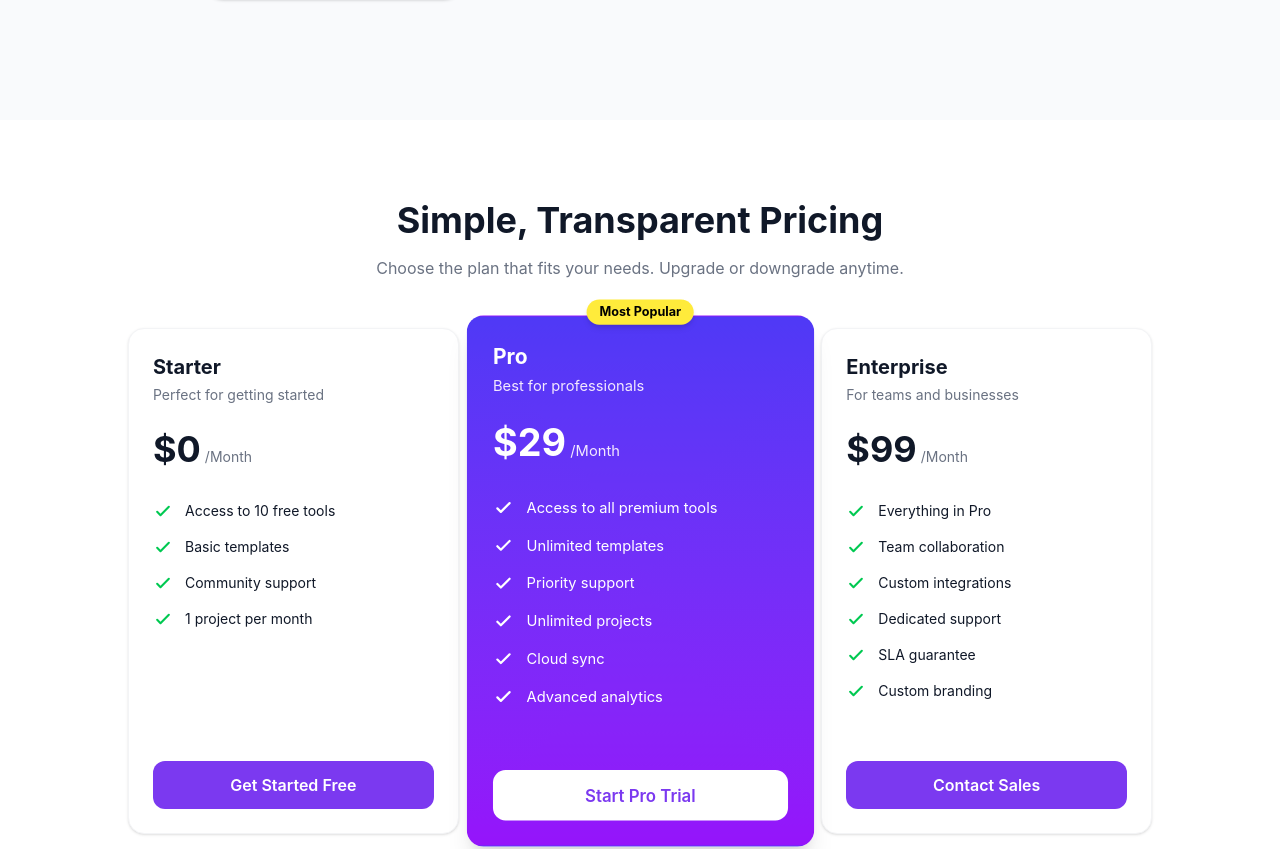
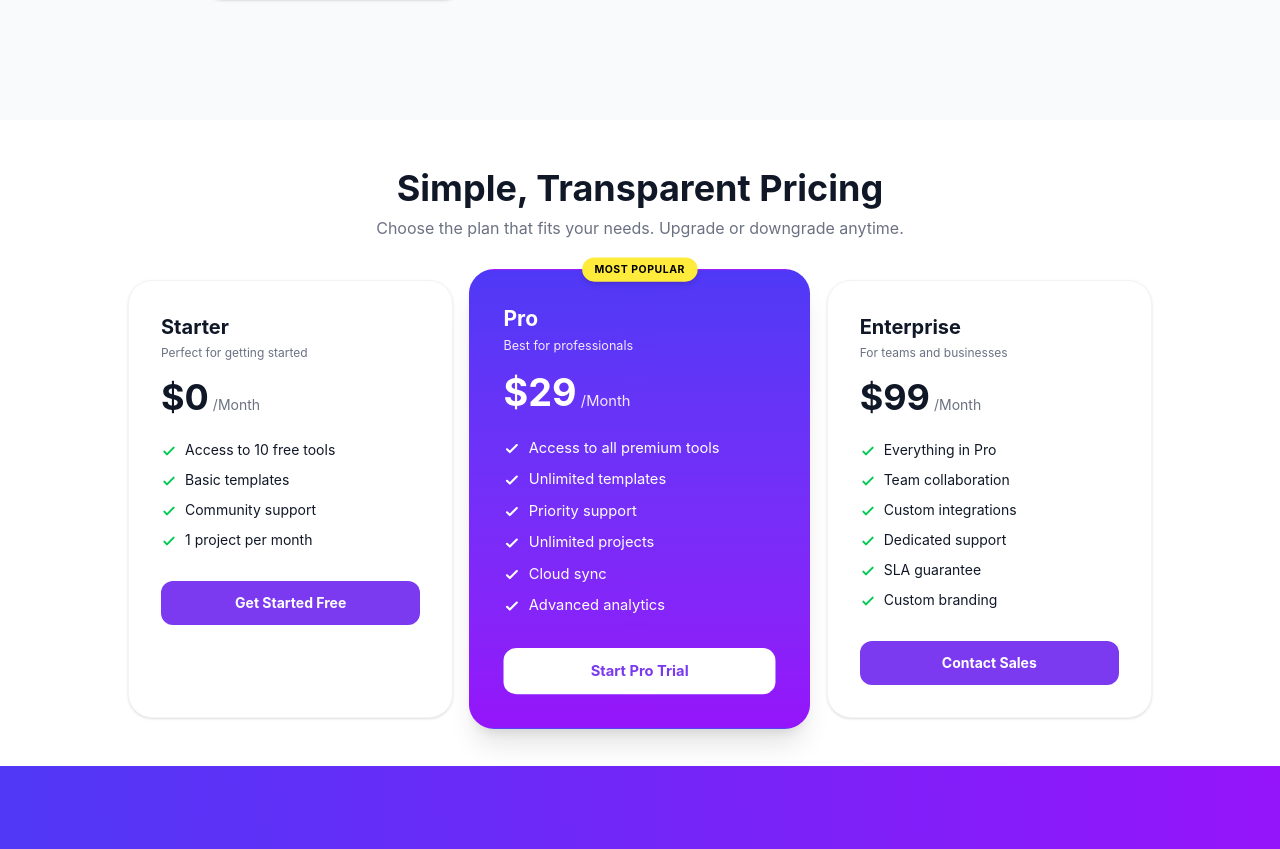
Before and after one commit to farjuu333/B13-A6, a React (Vite) app: page / in a window 1280 px wide. Shown: the part 2611-3460 px from the top of the page. Built offline with nearby package versions, Linux system fonts and the light colour scheme.

Commit message:
modify footer

```diff
--- a/src/assets/components/Footer/Footer.jsx
+++ b/src/assets/components/Footer/Footer.jsx
@@ -2,10 +2,10 @@ import React from 'react';
 
 const Footer = () => {
   return (
-    <footer className="w-full bg-[#101727] text-white pt-[120px] pb-[30px] px-4 md:px-[200px]">
+    <footer className="w-full bg-[#101727] text-white pt-30 pb-7.5 px-4 md:px-50">
       <div className="max-w-7xl mx-auto">
         {/* Main Footer Content */}
-        <div className="flex flex-col md:flex-row justify-between gap-12 mb-[80px]">
+        <div className="flex flex-col md:flex-row justify-between gap-12 mb-20">
 
           {/* Logo and Description */}
           <div className="max-w-[320px]">
@@ -57,7 +57,7 @@ const Footer = () => {
               <div className="flex gap-4">
                 {/* Social Icons Placeholder - replace with actual icons */}
                 <div className="w-8 h-8 rounded-full bg-white flex items-center justify-center text-[#101727] hover:bg-gray-200 cursor-pointer">
-                  <span className="text-xs font-bold">W</span>
+                  <span className="text-xs font-bold">In</span>
                 </div>
                 {/* X (Twitter) */}
 
--- a/src/assets/components/PricingSection/PricingSection.jsx
+++ b/src/assets/components/PricingSection/PricingSection.jsx
@@ -1,3 +1,5 @@
+
+
 import React from 'react';
 
 const PricingSection = () => {
@@ -48,19 +50,19 @@ const PricingSection = () => {
   ];
 
   return (
-    <section className="bg-white py-20 px-4 md:px-20 text-center font-sans">
+    <section className="bg-white py-12 px-4 md:px-20 text-center font-sans">
       {/* Header Section */}
-      <div className="mb-12">
-        <h2 className="text-4xl font-bold text-gray-900 mb-4">Simple, Transparent Pricing</h2>
+      <div className="mb-10">
+        <h2 className="text-4xl font-bold text-gray-900 mb-2">Simple, Transparent Pricing</h2>
         <p className="text-gray-500">Choose the plan that fits your needs. Upgrade or downgrade anytime.</p>
       </div>
 
       {/* Pricing Cards Container */}
-      <div className="flex flex-col md:flex-row justify-center items-stretch gap-4 max-w-5xl mx-auto">
+      <div className="flex flex-col md:flex-row justify-center items-stretch gap-6 max-w-5xl mx-auto">
         {plans.map((plan, index) => (
           <div
             key={index}
-            className={`relative flex-1 p-6 rounded-2xl border transition-all duration-300 ${
+            className={`relative flex-1 p-8 rounded-3xl border transition-all duration-300 ${
               plan.isPopular
                 ? 'bg-gradient-to-b from-[#4F39F6] to-[#9514FA] text-white border-transparent shadow-xl scale-105 z-10'
                 : 'bg-white text-gray-900 border-gray-100 shadow-sm'
@@ -68,28 +70,28 @@ const PricingSection = () => {
           >
             {/* Popular Badge */}
             {plan.isPopular && (
-              <div className="absolute -top-4 left-1/2 transform -translate-x-1/2 bg-[#FFEB3B] text-black text-xs font-bold px-3 py-1 rounded-full shadow-md">
+              <div className="absolute -top-3 left-1/2 transform -translate-x-1/2 bg-[#FFEB3B] text-black text-[10px] uppercase tracking-wider font-bold px-3 py-1 rounded-full shadow-md">
                 Most Popular
               </div>
             )}
 
             <div className="text-left">
               <h3 className="text-xl font-bold mb-1">{plan.name}</h3>
-              <p className={`text-sm mb-6 ${plan.isPopular ? 'text-purple-100' : 'text-gray-500'}`}>
+              <p className={`text-xs mb-4 ${plan.isPopular ? 'text-purple-100' : 'text-gray-500'}`}>
                 {plan.description}
               </p>
 
-              <div className="flex items-baseline mb-8">
+              <div className="flex items-baseline mb-6">
                 <span className="text-4xl font-bold">${plan.price}</span>
                 <span className={`ml-1 text-sm ${plan.isPopular ? 'text-purple-100' : 'text-gray-500'}`}>/Month</span>
               </div>
 
               {/* Features List */}
-              <ul className="space-y-4 mb-10 min-h-[220px]">
+              <ul className="space-y-3 mb-8">
                 {plan.features.map((feature, idx) => (
-                  <li key={idx} className="flex items-start gap-3 text-sm">
-                    <svg className={`w-5 h-5 flex-shrink-0 ${plan.isPopular ? 'text-white' : 'text-green-500'}`} fill="none" stroke="currentColor" viewBox="0 0 24 24">
-                      <path strokeLinecap="round" strokeLinejoin="round" strokeWidth="2.5" d="M5 13l4 4L19 7" />
+                  <li key={idx} className="flex items-start gap-2 text-sm leading-tight">
+                    <svg className={`w-4 h-4 mt-0.5 flex-shrink-0 ${plan.isPopular ? 'text-white' : 'text-green-500'}`} fill="none" stroke="currentColor" viewBox="0 0 24 24">
+                      <path strokeLinecap="round" strokeLinejoin="round" strokeWidth="3" d="M5 13l4 4L19 7" />
                     </svg>
                     {feature}
                   </li>
@@ -98,7 +100,7 @@ const PricingSection = () => {
 
               {/* Action Button */}
               <button
-                className={`w-full py-3 px-6 rounded-xl font-semibold transition-colors ${
+                className={`w-full py-3 px-6 rounded-xl font-bold text-sm transition-colors ${
                   plan.isPopular
                     ? 'bg-white text-[#7B39F0] hover:bg-gray-100'
                     : 'bg-[#7B39F0] text-white hover:bg-[#632dd4]'
```
